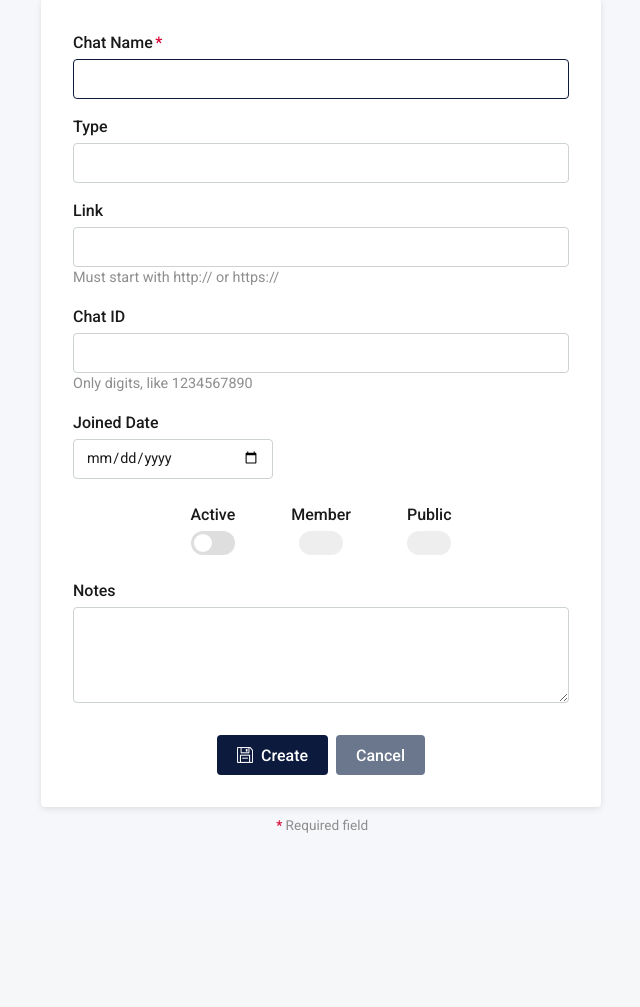
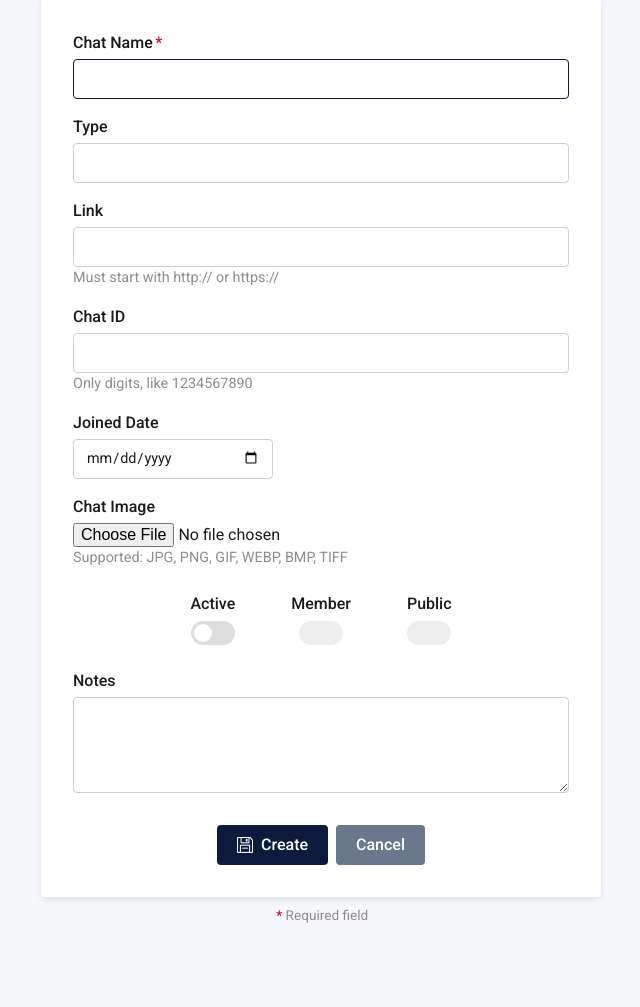
Before and after one commit to rheni9/arcanum-app, a Flask app: page /chats/new in a window 1280 px wide. Shown: the part 199-1206 px from the top of the page, without its empty margins (319-959 px from the left). Before the commit the page ends 1032 px from the top, so only its background shows below. Run offline with Flask 3, Linux system fonts and the light colour scheme; the visitor is signed in with stand-in values (Sample User, id 1); parts of the project's set-up code (start-up, migrations or seed data) failed here and were passed over; some libraries are stand-ins or nearby versions.

Commit message:
Add chat image support

```diff
--- a/app/forms/chat_form.py
+++ b/app/forms/chat_form.py
@@ -10,17 +10,22 @@
 import logging
 from datetime import datetime
 from flask_wtf import FlaskForm
+from flask_wtf.file import FileAllowed
 from wtforms import (
-    StringField, TextAreaField, BooleanField,
+    StringField, TextAreaField, BooleanField, FileField,
     IntegerField, HiddenField, SubmitField
 )
 from wtforms.validators import (
     DataRequired, URL, Optional, NumberRange, ValidationError
 )
+from PIL import Image, UnidentifiedImageError
 
 from app.models.chat import Chat
+from app.services.chats_service import slug_exists
+from app.utils.slugify_utils import slugify, generate_unique_slug
 from app.utils.model_utils import empty_to_none, to_int_or_none
 from app.utils.time_utils import parse_flexible_date
+from app.utils.backblaze_utils import upload_image
 
 logger = logging.getLogger(__name__)
 
@@ -55,6 +60,17 @@
         validators=[
             Optional(),
             NumberRange(min=0, message="Chat ID must be a positive integer.")
+        ]
+    )
+
+    image = FileField(
+        "Chat Image",
+        validators=[
+            Optional(),
+            FileAllowed(
+                ["jpg", "jpeg", "png", "gif", "webp", "bmp", "tiff"],
+                "Invalid image file or unsupported format."
+            )
         ]
     )
 
@@ -106,6 +122,26 @@
                 "Chat link must start with 'http://' or 'https://'."
             )
 
+    def validate_image(self, field: FileField) -> None:
+        """
+        Validate the uploaded chat image file.
+
+        :param field: The image file field.
+        :raises ValidationError: If the file is not a valid image.
+        """
+        file = field.data
+        if file and file.filename:
+            try:
+                Image.open(file).verify()
+                file.stream.seek(0)  # Reset stream position
+            except (UnidentifiedImageError, OSError) as e:
+                logger.warning(
+                    "[CHATS|FORM] Invalid image file: %s", e
+                )
+                raise ValidationError(
+                    "Invalid image file or unsupported format."
+                ) from e
+
     def validate_joined(self, field: StringField) -> None:
         """
         Validate the join date field.
@@ -128,6 +164,81 @@
 
         field.data = joined_date.isoformat()
 
+    def _resolve_slug(
+        self,
+        name_value: str,
+        original_slug: str | None
+    ) -> str:
+        """
+        Determine final slug based on current and original name.
+
+        Keeps original slug if name is unchanged.
+        Generates new slug only if name changes or new chat.
+
+        :param name_value: Current name input.
+        :param original_slug: Existing slug if editing.
+        :return: Final slug.
+        """
+        if not original_slug:
+            # New chat: generate slug
+            new_slug = slugify(name_value)
+            if slug_exists(new_slug):
+                logger.debug(
+                    "[CHATS|FORM] Slug '%s' exists. Resolving unique.",
+                    new_slug
+                )
+                return generate_unique_slug(new_slug, seed=name_value)
+            return new_slug
+
+        # Editing existing chat
+        original_name = getattr(self.name, "object_data", "") or ""
+        current_name = name_value
+
+        if current_name == original_name:
+            logger.debug(
+                "[CHATS|FORM] Name unchanged. Keeping slug '%s'.",
+                original_slug
+            )
+            return original_slug
+
+        new_slug = slugify(current_name)
+        if slug_exists(new_slug):
+            logger.debug(
+                "[CHATS|FORM] Slug '%s' exists. Resolving unique.", new_slug
+            )
+            return generate_unique_slug(new_slug, seed=current_name)
+
+        return new_slug
+
+    def _resolve_image_url(
+        self,
+        slug: str,
+        existing_image: str | None
+    ) -> str | None:
+        """
+        Determine final image URL for the chat.
+
+        Uploads new file if provided; otherwise returns existing image URL.
+
+        :param slug: Chat slug (used for storage path).
+        :param existing_image: Current image URL from DB.
+        :return: New or existing image URL.
+        :raises ValidationError: If upload fails.
+        """
+        file = self.image.data
+        if file and getattr(file, "filename", ""):
+            try:
+                return upload_image(file, slug)
+            except RuntimeError as e:
+                logger.warning("[CHATS|FORM] Failed to upload image: %s", e)
+                self.image.errors.append("Invalid image file or format.")
+                raise ValidationError("Image upload failed.") from e
+        return (
+            self.image.data
+            if isinstance(self.image.data, str)
+            else existing_image
+        )
+
     def populate_from_model(self, chat: Chat) -> None:
         """
         Fill the form fields using data from a Chat instance.
@@ -143,33 +254,52 @@
         self.type.data = chat.type
         self.link.data = chat.link
         self.chat_id.data = chat.chat_id
+        self.image.data = chat.image
         self.joined.data = chat.joined
         self.is_active.data = chat.is_active
         self.is_member.data = chat.is_member
         self.is_public.data = chat.is_public
         self.notes.data = chat.notes
 
-    def to_model_dict(self) -> dict[str, object]:
+    def to_model_dict(
+        self,
+        existing_image: str | None = None,
+        original_slug: str | None = None
+    ) -> dict[str, object]:
         """
         Convert form data to a dictionary matching the Chat model.
 
-        Converts and normalizes user input into a format that matches
-        the Chat model fields. Handles empty values, integers, and booleans.
+        Resolves final slug and image URL, normalizes fields, and prepares
+        all data for creating or updating a Chat instance.
 
-        :return: Dictionary suitable for passing to Chat or database layer.
+        :param existing_image: Existing chat image URL from DB.
+        :param original_slug: Original slug if editing.
+        :return: Normalized dictionary for the Chat model.
+        :raises ValidationError: If slug is not unique or image upload fails.
         """
+        name_value = (self.name.data or "").strip()
+
+        # Resolve final slug
+        slug_value = self._resolve_slug(name_value, original_slug)
+
+        # Resolve image
+        image_url = self._resolve_image_url(slug_value, existing_image)
+
+        # Prepare final dict
         data = {
             "id": to_int_or_none(self.id.data),
-            "slug": empty_to_none(self.slug.data),
+            "slug": slug_value,
             "name": empty_to_none(self.name.data),
             "type": empty_to_none(self.type.data),
             "link": empty_to_none(self.link.data),
             "chat_id": to_int_or_none(self.chat_id.data),
+            "image": image_url,
             "joined": self.joined.data,
             "is_active": self.is_active.data,
             "is_member": self.is_member.data,
             "is_public": self.is_public.data,
             "notes": empty_to_none(self.notes.data),
         }
+
         logger.debug("[CHATS|FORM] Form data for model: %s", data)
         return data
--- a/app/routes/chats.py
+++ b/app/routes/chats.py
@@ -15,14 +15,13 @@
 from app.forms.chat_form import ChatForm
 from app.services.chats_service import (
     get_chat_by_slug, insert_chat, update_chat,
-    delete_chat_and_messages, slug_exists
+    delete_chat_and_messages
 )
-from app.utils.slugify_utils import slugify, generate_unique_slug
 from app.utils.chats_utils import render_chat_list, render_chat_view
 from app.errors import (
     DuplicateChatIDError, DuplicateSlugError, ChatNotFoundError
 )
-from app.logs.chats_logs import log_chat_action
+from app.logs.chats_logs import log_chat_action, log_chat_image_removal
 
 chats_bp = Blueprint("chats", __name__, url_prefix="/chats")
 logger = logging.getLogger(__name__)
@@ -79,12 +78,7 @@
     form = ChatForm()
 
     if form.validate_on_submit():
-        slug = slugify(form.name.data)
-        if slug_exists(slug):
-            slug = generate_unique_slug(slug, form.link.data or "")
-
         chat_data = form.to_model_dict()
-        chat_data["slug"] = slug
         chat = Chat.from_dict(chat_data)
 
         try:
@@ -131,12 +125,8 @@
     form = ChatForm(obj=chat)
 
     if form.validate_on_submit():
-        new_slug = slugify(form.name.data)
-        if new_slug != chat.slug and slug_exists(new_slug):
-            new_slug = generate_unique_slug(new_slug, form.link.data or "")
-
-        updated_data = form.to_model_dict()
-        updated_data["slug"] = new_slug
+        updated_data = form.to_model_dict(existing_image=chat.image,
+                                          original_slug=chat.slug)
         updated_data["id"] = chat.id
         updated_chat = Chat.from_dict(updated_data)
 
@@ -195,3 +185,32 @@
         flash(f"Failed to delete chat: {e}", "error")
 
     return redirect(url_for("chats.list_chats"))
+
+
+@chats_bp.route("/<slug>/remove_image", methods=["POST"])
+def remove_chat_image(slug: str) -> Response:
+    """
+    Remove the avatar image from a chat.
+
+    :param slug: Slug of the chat.
+    :return: Redirect to chat view after update.
+    """
+    try:
+        chat = get_chat_by_slug(slug)
+        if not chat:
+            flash("Chat not found.", "error")
+            return redirect(url_for("chats.list_chats"))
+
+        if not chat.image:
+            flash("No image to remove.", "warning")
+        else:
+            chat.image = None
+            update_chat(chat)
+            flash("Chat image removed.", "success")
+            log_chat_image_removal(slug)
+
+    except SQLAlchemyError as e:
+        logger.error("[DATABASE|CHATS] Chat image removal failed: %s", e)
+        flash("Failed to remove chat image.", "error")
+
+    return redirect(url_for("chats.view_chat", slug=slug))
--- a/app/static/css/layout/main.css
+++ b/app/static/css/layout/main.css
@@ -70,6 +70,7 @@
   margin-inline: auto;
   display: flex;
   flex-direction: column;
+  align-items: center;
 }
 
 /* =============================================================
--- a/app/templates/chats/form.html
+++ b/app/templates/chats/form.html
@@ -21,6 +21,7 @@
           <form method="post"
                 action="{{ url_for('chats.edit_chat', slug=chat.slug) if is_edit else url_for('chats.add_chat') }}"
                 class="form chat-form"
+                enctype="multipart/form-data"
                 novalidate
                 autocomplete="off">
             {{ form.hidden_tag() }}
@@ -97,6 +98,18 @@
               {% endfor %}
             </div>
 
+            {# === Chat Image === #}
+            <div class="form-group">
+              <label for="{{ form.image.id }}" class="form-label">
+                {{ form.image.label.text }}
+              </label>
+              {{ form.image(class="form-control-file" ~ (' input-error' if form.image.errors else '')) }}
+              <small class="form-hint">Supported: JPG, PNG, GIF, WEBP, BMP, TIFF</small>
+              {% for error in form.image.errors %}
+                <div class="error">{{ error }}</div>
+              {% endfor %}
+            </div>
+
             {# === Toggle Switches: Is Active, Is Member, Is Public === #}
             <div class="form-group toggle-group">
               <label class="switch-label-block" for="is_active">
```
Also changed, not shown: app/logs/chats_logs.py (+11 -0 lines), app/models/chat.py (+6 -1 lines), app/services/dao/chats_dao.py (+5 -4 lines), app/static/css/components/illustrations.css (+69 -0 lines), app/templates/chats/view.html (+21 -0 lines), app/utils/backblaze_utils.py (+44 -1 lines), app/utils/chats_utils.py (+7 -0 lines).
